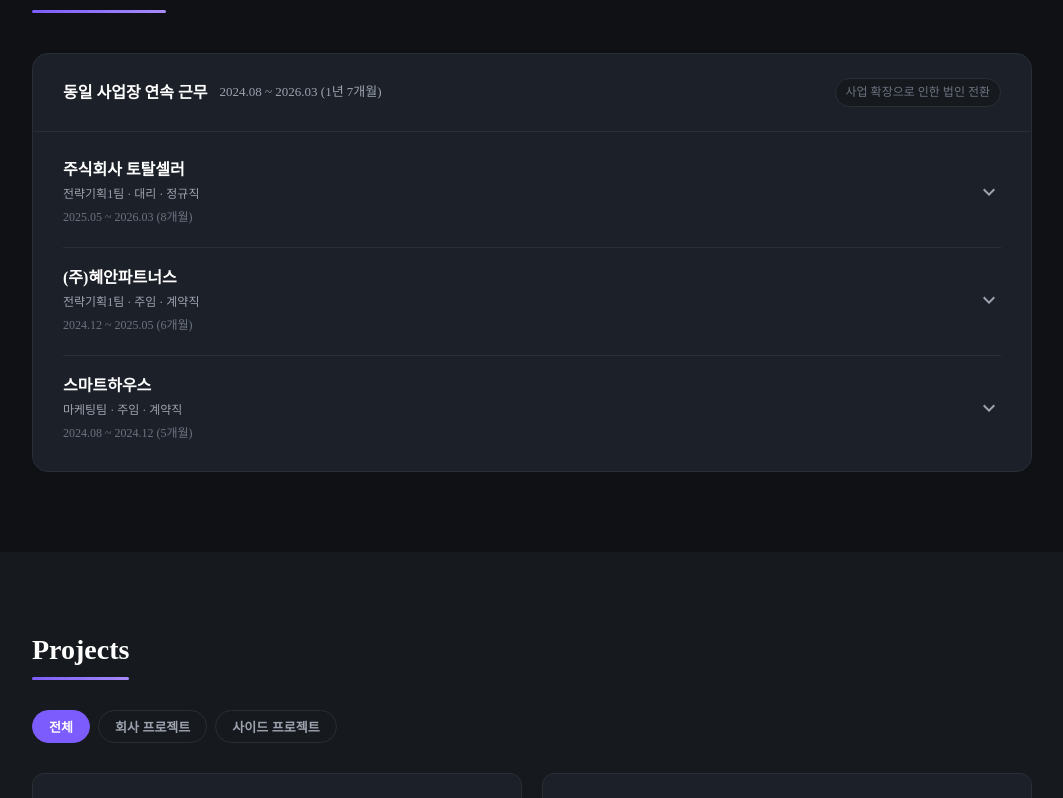
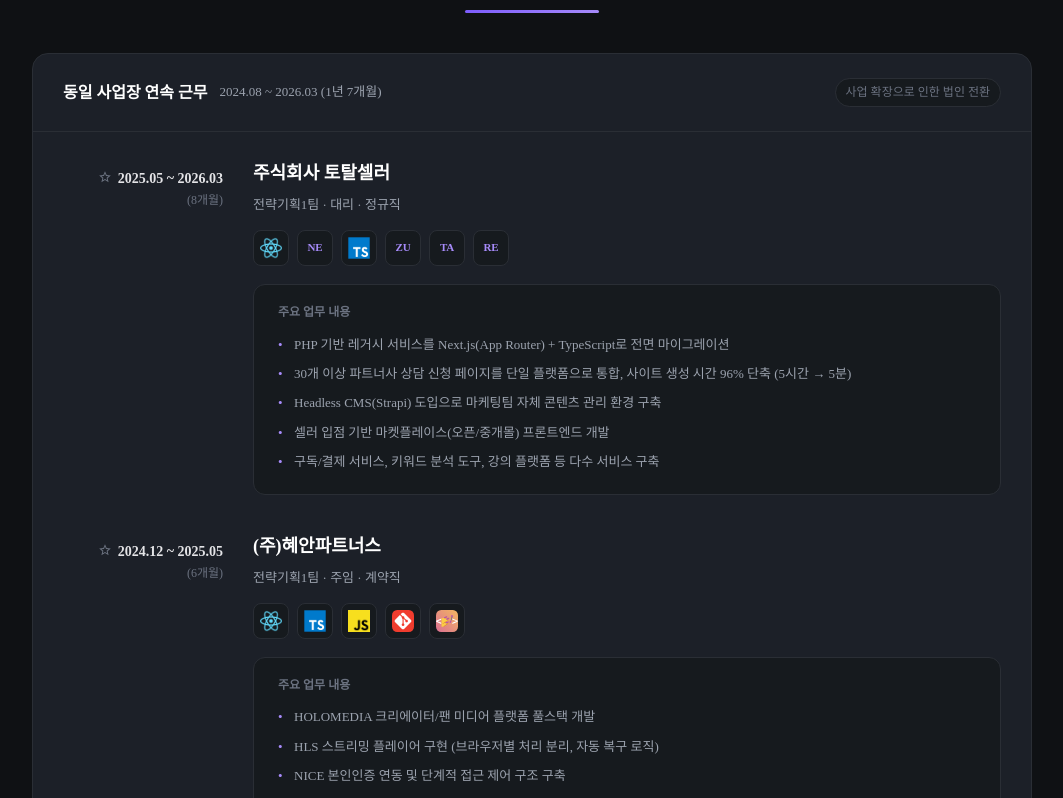
Before and after one commit to YujunSun0/YujunSun0.github.io, a React (Vite) app in the folder yujunsun-portfolio/: page /#0 in a window 1280 px wide. Shown: the part 802-1600 px from the top of the page, without its empty margins (108-1171 px from the left). Built offline with nearby package versions, Linux system fonts and the light colour scheme; a web font is replaced by a local one.

Commit message:
feat : 경력 레이아웃 수정 및 전체세션 가운데 정렬

```diff
--- a/yujunsun-portfolio/src/components/blog/Blog.tsx
+++ b/yujunsun-portfolio/src/components/blog/Blog.tsx
@@ -105,6 +105,7 @@ const InnerWrapper = styled.div`
 
 const SectionTitle = styled.div`
   margin-bottom: 3rem;
+  text-align: center;
 
   > h2 {
     font-size: 2.8rem;
@@ -128,6 +129,7 @@ const BlogGrid = styled.div`
   display: flex;
   flex-direction: column;
   gap: 1.2rem;
+  text-align: left;
 `
 
 const BlogCard = styled.a`
--- a/yujunsun-portfolio/src/components/contact/Contact.tsx
+++ b/yujunsun-portfolio/src/components/contact/Contact.tsx
@@ -197,10 +197,12 @@ const InnerWrapper = styled.div`
   max-width: var(--max-width);
   margin: 0 auto;
   padding: 8rem 2rem 4rem;
+  text-align: center;
 `
 
 const SectionTitle = styled.div`
   margin-bottom: 3rem;
+  text-align: center;
 
   > h2 {
     font-size: 2.8rem;
@@ -228,8 +230,11 @@ const SectionTitle = styled.div`
 
 const FormContainer = styled.form`
   max-width: 50rem;
+  width: 100%;
+  margin: 0 auto;
   display: flex;
   flex-direction: column;
+  text-align: left;
 
   > label {
     font-size: 1.2rem;
--- a/yujunsun-portfolio/src/components/experience/Experience.tsx
+++ b/yujunsun-portfolio/src/components/experience/Experience.tsx
@@ -1,10 +1,10 @@
 import styled from "styled-components"
-import { useRef, useEffect, useState } from "react"
+import { useRef, useEffect } from "react"
 import { useNavigate } from "react-router-dom"
 import scrollIntersectionObserver from "utils/scrollIntersectionObserver"
 import { motion } from "framer-motion"
-import { experienceData } from "@/data/experience"
-import ExpandMoreIcon from "@mui/icons-material/ExpandMore"
+import { experienceData, techStackMap } from "@/data/experience"
+import StarOutlineIcon from "@mui/icons-material/StarOutline"
 import { SvgIcon } from "@mui/material"
 
 const fadeInUp = {
@@ -16,10 +16,16 @@ const fadeInUp = {
   },
 }
 
+const getTechLabel = (key: string) => techStackMap[key]?.label ?? key
+
+const getTechInitial = (key: string) => {
+  const label = getTechLabel(key)
+  return label.replace(/[^a-zA-Z0-9]/g, "").slice(0, 2).toUpperCase()
+}
+
 const Experience = () => {
   const target = useRef(null)
   const navigate = useNavigate()
-  const [expandedIdx, setExpandedIdx] = useState<number | null>(null)
 
   const [observe, unobserve] = scrollIntersectionObserver(() => {
     navigate("/#1")
@@ -31,10 +37,6 @@ const Experience = () => {
       if (target.current) unobserve(target.current)
     }
   }, [])
-
-  const toggleExpand = (idx: number) => {
-    setExpandedIdx((prev) => (prev === idx ? null : idx))
-  }
 
   return (
     <Container id="1" ref={target}>
@@ -66,34 +68,61 @@ const Experience = () => {
             <GroupNote>{experienceData.note}</GroupNote>
           </GroupHeader>
 
-          <CompanyList>
+          <TimelineSection>
+            <TimelineList>
               {experienceData.companies.map((company, idx) => (
-              <CompanyItem key={company.company}>
-                <CompanyHeader onClick={() => toggleExpand(idx)}>
-                  <CompanyInfo>
-                    <h3 className="company-name">{company.company}</h3>
-                    <span className="meta">
-                      {company.role} · {company.position} · {company.employmentType}
+                <TimelineItem key={company.company}>
+                  <TimelineLeft>
+                    <StarIcon>
+                      <SvgIcon component={StarOutlineIcon} />
+                    </StarIcon>
+                    <PeriodText>
+                      <span className="period">{company.period}</span>
+                      <span className="duration">({company.duration})</span>
+                    </PeriodText>
+                  </TimelineLeft>
+
+                  <TimelineRight>
+                    <CompanyName>{company.company}</CompanyName>
+                    <RoleMeta>
+                      {company.role} · {company.position} ·{" "}
+                      {company.employmentType}
+                    </RoleMeta>
+
+                    <TechStackRow>
+                      {company.techStack.map((tech) => {
+                        const stack = techStackMap[tech]
+                        return (
+                          <TechBadge key={tech} title={getTechLabel(tech)}>
+                            {stack?.image ? (
+                              <img src={stack.image} alt={stack.label} />
+                            ) : (
+                              <span className="initial">
+                                {getTechInitial(tech)}
                               </span>
-                    <span className="period">
-                      {company.period} ({company.duration})
-                    </span>
-                  </CompanyInfo>
-                  <ExpandButton $isExpanded={expandedIdx === idx}>
-                    <SvgIcon component={ExpandMoreIcon} />
-                  </ExpandButton>
-                </CompanyHeader>
+                            )}
+                          </TechBadge>
+                        )
+                      })}
+                    </TechStackRow>
 
-                <HighlightList $isExpanded={expandedIdx === idx}>
+                    <HighlightBox>
+                      <HighlightTitle>주요 업무 내용</HighlightTitle>
+                      <HighlightList>
                         {company.highlights.map((highlight) => (
                           <li key={highlight}>{highlight}</li>
                         ))}
                       </HighlightList>
+                    </HighlightBox>
+                  </TimelineRight>
 
-                {idx < experienceData.companies.length - 1 && <Divider />}
-              </CompanyItem>
+                  {idx < experienceData.companies.length - 1 && (
+                    <TimelineConnector />
+                  )}
+                </TimelineItem>
               ))}
-          </CompanyList>
+            </TimelineList>
+          </TimelineSection>
         </GroupCard>
       </InnerWrapper>
     </Container>
@@ -115,6 +144,7 @@ const InnerWrapper = styled.div`
 
 const SectionTitle = styled.div`
   margin-bottom: 4rem;
+  text-align: center;
 
   > h2 {
     font-size: 2.8rem;
@@ -184,70 +214,161 @@ const GroupNote = styled.span`
   border: 1px solid var(--color-border);
 `
 
-const CompanyList = styled.div`
-  padding: 0.8rem 0;
-`
-
-const CompanyItem = styled.div`
-  padding: 0 3rem;
+const TimelineSection = styled.div`
+  padding: 3rem;
 
   @media (max-width: 576px) {
-    padding: 0 2rem;
+    padding: 2rem;
   }
 `
 
-const CompanyHeader = styled.div`
+const TimelineList = styled.div`
   display: flex;
-  justify-content: space-between;
-  align-items: center;
-  padding: 2rem 0;
-  cursor: pointer;
-  transition: opacity 0.2s ease;
+  flex-direction: column;
+  gap: 4rem;
+`
 
-  &:hover {
-    opacity: 0.85;
+const TimelineItem = styled.div`
+  display: grid;
+  grid-template-columns: 16rem 1fr;
+  gap: 3rem;
+  position: relative;
+
+  @media (max-width: 768px) {
+    grid-template-columns: 1fr;
+    gap: 1.6rem;
   }
 `
 
-const CompanyInfo = styled.div`
+const TimelineLeft = styled.div`
   display: flex;
-  flex-direction: column;
-  gap: 0.4rem;
+  flex-direction: row;
+  align-items: flex-start;
+  justify-content: flex-end;
+  gap: 0.6rem;
+  padding-top: 0.6rem;
 
-  .company-name {
-    font-size: 1.6rem;
-    font-weight: 700;
-    color: var(--color-white);
-  }
-
-  .meta {
-    font-size: 1.2rem;
-    color: var(--color-text-muted);
-  }
-
-  .period {
-    font-size: 1.2rem;
-    color: var(--color-text-dim);
+  @media (max-width: 768px) {
+    justify-content: flex-start;
   }
 `
 
-const ExpandButton = styled.div<{ $isExpanded: boolean }>`
-  transition: transform 0.3s ease;
-  transform: ${(props) => (props.$isExpanded ? "rotate(180deg)" : "rotate(0)")};
-  color: var(--color-text-muted);
+const StarIcon = styled.div`
+  flex-shrink: 0;
+  color: var(--color-text-dim);
+  margin-top: 0.2rem;
 
   > svg {
-    width: 2.4rem;
-    height: 2.4rem;
+    width: 1.4rem;
+    height: 1.4rem;
   }
 `
 
-const HighlightList = styled.ul<{ $isExpanded: boolean }>`
-  max-height: ${(props) => (props.$isExpanded ? "50rem" : "0")};
+const PeriodText = styled.div`
+  font-size: 1.4rem;
+  font-weight: 600;
+  color: var(--color-text);
+  text-align: right;
+  line-height: 1.5;
+
+  .period {
+    display: block;
+  }
+
+  .duration {
+    display: block;
+    font-size: 1.2rem;
+    font-weight: 400;
+    color: var(--color-text-dim);
+    margin-top: 0.2rem;
+  }
+
+  @media (max-width: 768px) {
+    text-align: left;
+
+    .period,
+    .duration {
+      display: inline;
+    }
+
+    .duration {
+      margin-top: 0;
+      margin-left: 0.4rem;
+    }
+  }
+`
+
+const TimelineRight = styled.div`
+  display: flex;
+  flex-direction: column;
+  gap: 1rem;
+`
+
+const CompanyName = styled.h3`
+  font-size: 1.8rem;
+  font-weight: 700;
+  color: var(--color-white);
+  line-height: 1.3;
+`
+
+const RoleMeta = styled.p`
+  font-size: 1.3rem;
+  color: var(--color-text-muted);
+`
+
+const TechStackRow = styled.div`
+  display: flex;
+  flex-wrap: wrap;
+  gap: 0.8rem;
+  margin-top: 0.4rem;
+`
+
+const TechBadge = styled.div`
+  width: 3.6rem;
+  height: 3.6rem;
+  border-radius: 8px;
+  background-color: var(--color-bg-alt);
+  border: 1px solid var(--color-border);
+  display: flex;
+  align-items: center;
+  justify-content: center;
   overflow: hidden;
-  transition: max-height 0.4s ease;
-  padding-bottom: ${(props) => (props.$isExpanded ? "1.6rem" : "0")};
+  transition: border-color 0.2s ease;
 
+  &:hover {
+    border-color: var(--color-primary);
+  }
+
+  > img {
+    width: 2.2rem;
+    height: 2.2rem;
+    object-fit: contain;
+  }
+
+  .initial {
+    font-size: 1.1rem;
+    font-weight: 700;
+    color: var(--color-primary-light);
+    letter-spacing: -0.02em;
+  }
+`
+
+const HighlightBox = styled.div`
+  margin-top: 0.8rem;
+  padding: 2rem 2.4rem;
+  background-color: var(--color-bg-alt);
+  border: 1px solid var(--color-border);
+  border-radius: 12px;
+`
+
+const HighlightTitle = styled.h4`
+  font-size: 1.2rem;
+  font-weight: 600;
+  color: var(--color-text-dim);
+  margin-bottom: 1.2rem;
+`
+
+const HighlightList = styled.ul`
   > li {
     font-size: 1.3rem;
     color: var(--color-text-muted);
@@ -255,6 +376,10 @@ const HighlightList = styled.ul<{ $isExpanded: boolean }>`
     padding-left: 1.6rem;
     position: relative;
     margin-bottom: 0.6rem;
+
+    &:last-child {
+      margin-bottom: 0;
+    }
 
     &::before {
       content: "•";
@@ -265,7 +390,6 @@ const HighlightList = styled.ul<{ $isExpanded: boolean }>`
   }
 `
 
-const Divider = styled.div`
-  height: 1px;
-  background-color: var(--color-border);
+const TimelineConnector = styled.div`
+  display: none;
 `
--- a/yujunsun-portfolio/src/components/intro/Intro.tsx
+++ b/yujunsun-portfolio/src/components/intro/Intro.tsx
@@ -135,7 +135,9 @@ const InnerWrapper = styled.div`
   margin-top: 10rem;
   display: flex;
   flex-direction: column;
+  align-items: center;
   gap: 2.4rem;
+  text-align: center;
 `
 
 const Heading = styled.h1`
@@ -158,6 +160,7 @@ const ContactRow = styled.div`
   flex-wrap: wrap;
   gap: 1.6rem;
   align-items: center;
+  justify-content: center;
 `
 
 const ContactItem = styled.a`
@@ -218,6 +221,8 @@ const StrengthGrid = styled.div`
   grid-template-columns: repeat(3, 1fr);
   gap: 2rem;
   margin-top: 1.6rem;
+  width: 100%;
+  text-align: left;
 
   @media (max-width: 768px) {
     grid-template-columns: 1fr;
--- a/yujunsun-portfolio/src/components/project/Project.tsx
+++ b/yujunsun-portfolio/src/components/project/Project.tsx
@@ -112,6 +112,7 @@ const InnerWrapper = styled.div`
 
 const SectionTitle = styled.div`
   margin-bottom: 3rem;
+  text-align: center;
 
   > h2 {
     font-size: 2.8rem;
@@ -136,6 +137,7 @@ const FilterRow = styled.div`
   gap: 0.8rem;
   margin-bottom: 3rem;
   flex-wrap: wrap;
+  justify-content: center;
 `
 
 const FilterButton = styled.button<{ $isActive: boolean }>`
@@ -161,6 +163,7 @@ const ProjectGrid = styled.div`
   display: grid;
   grid-template-columns: repeat(2, 1fr);
   gap: 2rem;
+  text-align: left;
 
   @media (max-width: 768px) {
     grid-template-columns: 1fr;
--- a/yujunsun-portfolio/src/components/stack/Stack.tsx
+++ b/yujunsun-portfolio/src/components/stack/Stack.tsx
@@ -67,6 +67,7 @@ const InnerWrapper = styled.div`
 
 const SectionTitle = styled.div`
   margin-bottom: 4rem;
+  text-align: center;
 
   > h2 {
     font-size: 2.8rem;
--- a/yujunsun-portfolio/src/components/stack/StackLists.tsx
+++ b/yujunsun-portfolio/src/components/stack/StackLists.tsx
@@ -42,7 +42,7 @@ const Stacks = styled.section`
 
 const SubTitle = styled.div`
   display: flex;
-  justify-content: flex-start;
+  justify-content: center;
   align-items: center;
   margin-bottom: 2rem;
 `
@@ -57,6 +57,7 @@ const StackGrid = styled.div`
   display: grid;
   grid-template-columns: repeat(auto-fill, minmax(28rem, 1fr));
   gap: 1.2rem;
+  text-align: left;
 
   @media (max-width: 576px) {
     grid-template-columns: 1fr;
--- a/yujunsun-portfolio/src/data/experience.ts
+++ b/yujunsun-portfolio/src/data/experience.ts
@@ -1,3 +1,15 @@
+import js from "@assets/stacks/js.png"
+import ts from "@assets/stacks/ts.png"
+import reactjs from "@assets/stacks/reactjs.png"
+import styledComponents from "@assets/stacks/StyledComponents.svg"
+import git from "@assets/stacks/Git.svg"
+
+export interface TechStackItem {
+  key: string
+  label: string
+  image?: string
+}
+
 export interface CompanyExperience {
   company: string
   period: string
@@ -5,7 +17,26 @@ export interface CompanyExperience {
   role: string
   position: string
   employmentType: string
+  techStack: string[]
   highlights: string[]
+}
+
+export const techStackMap: Record<string, TechStackItem> = {
+  cafe24: { key: "cafe24", label: "Cafe24" },
+  js: { key: "js", label: "JavaScript", image: js },
+  javascript: { key: "javascript", label: "JavaScript", image: js },
+  github: { key: "github", label: "GitHub", image: git },
+  react: { key: "react", label: "React", image: reactjs },
+  typescript: { key: "typescript", label: "TypeScript", image: ts },
+  "styled-components": {
+    key: "styled-components",
+    label: "styled-components",
+    image: styledComponents,
+  },
+  nextjs: { key: "nextjs", label: "Next.js" },
+  zustand: { key: "zustand", label: "zustand" },
+  "tanstack-query": { key: "tanstack-query", label: "TanStack Query" },
+  "react-hook-form": { key: "react-hook-form", label: "React Hook Form" },
 }
 
 export interface ExperienceGroup {
@@ -29,6 +60,14 @@ export const experienceData: ExperienceGroup = {
       role: "전략기획1팀",
       position: "대리",
       employmentType: "정규직",
+      techStack: [
+        "react",
+        "nextjs",
+        "typescript",
+        "zustand",
+        "tanstack-query",
+        "react-hook-form",
+      ],
       highlights: [
         "PHP 기반 레거시 서비스를 Next.js(App Router) + TypeScript로 전면 마이그레이션",
         "30개 이상 파트너사 상담 신청 페이지를 단일 플랫폼으로 통합, 사이트 생성 시간 96% 단축 (5시간 → 5분)",
@@ -44,6 +83,13 @@ export const experienceData: ExperienceGroup = {
       role: "전략기획1팀",
       position: "주임",
       employmentType: "계약직",
+      techStack: [
+        "react",
+        "typescript",
+        "javascript",
+        "github",
+        "styled-components",
+      ],
       highlights: [
         "HOLOMEDIA 크리에이터/팬 미디어 플랫폼 풀스택 개발",
         "HLS 스트리밍 플레이어 구현 (브라우저별 처리 분리, 자동 복구 로직)",
@@ -59,6 +105,7 @@ export const experienceData: ExperienceGroup = {
       role: "마케팅팀",
       position: "주임",
       employmentType: "계약직",
+      techStack: ["cafe24", "js", "github"],
       highlights: [
         "CAFE24, IMWEB 기반 자사몰 개발 및 유지보수",
         "UI 컴포넌트 커스터마이징을 통한 사용자 경험 개선",
```
Lines whose indentation alone changed are shown as unchanged.
